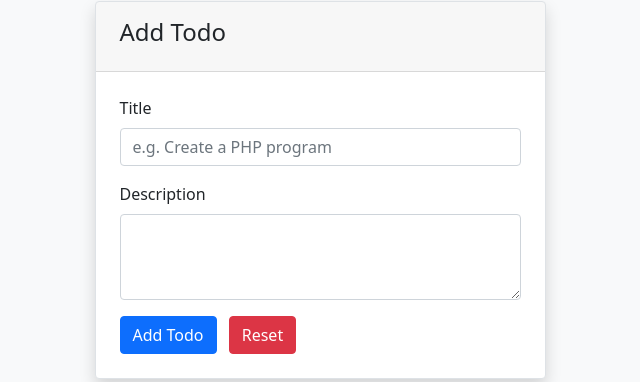
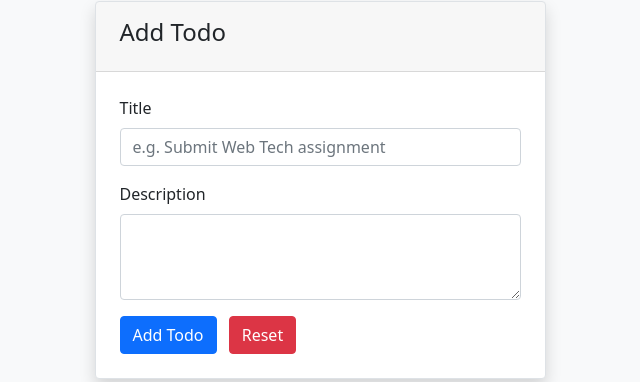
Before and after one commit to asare-keith/GROUP-PROJECT, a PHP site: page /add-todo.php in a window 1280 px wide. Shown: the part 144-526 px from the top of the page, without its empty margins (320-960 px from the left). Run offline with PHP 8.4, Linux system fonts and the light colour scheme; the visitor is signed in with stand-in values (Sample User, id 1).

Commit message:
Update add-todo.php

```diff
--- a/add-todo.php
+++ b/add-todo.php
@@ -46,7 +46,7 @@ if (isset($_POST["addTodo"])) {
     <meta charset="UTF-8">
     <meta http-equiv="X-UA-Compatible" content="IE=edge">
     <meta name="viewport" content="width=device-width, initial-scale=1.0">
-    <title>Add</title>
+    <title>Add - Todo List</title>
     <?php getHead(); ?>
 </head>
 <body class="bg-light">
@@ -64,7 +64,7 @@ if (isset($_POST["addTodo"])) {
                         <form action="" method="POST">
                             <div class="mb-3">
                                 <label for="title" class="form-label">Title</label>
-                                <input type="text" class="form-control" id="title" name="title" placeholder="e.g. Create a PHP program" value="<?php if (isset($_POST["addTodo"])) {
+                                <input type="text" class="form-control" id="title" name="title" placeholder="e.g. Submit Web Tech assignment" value="<?php if (isset($_POST["addTodo"])) {
                                                                                                                                                     echo $_POST["title"];
                                                                                                                                                 } ?>" required>
                             </div>
```
